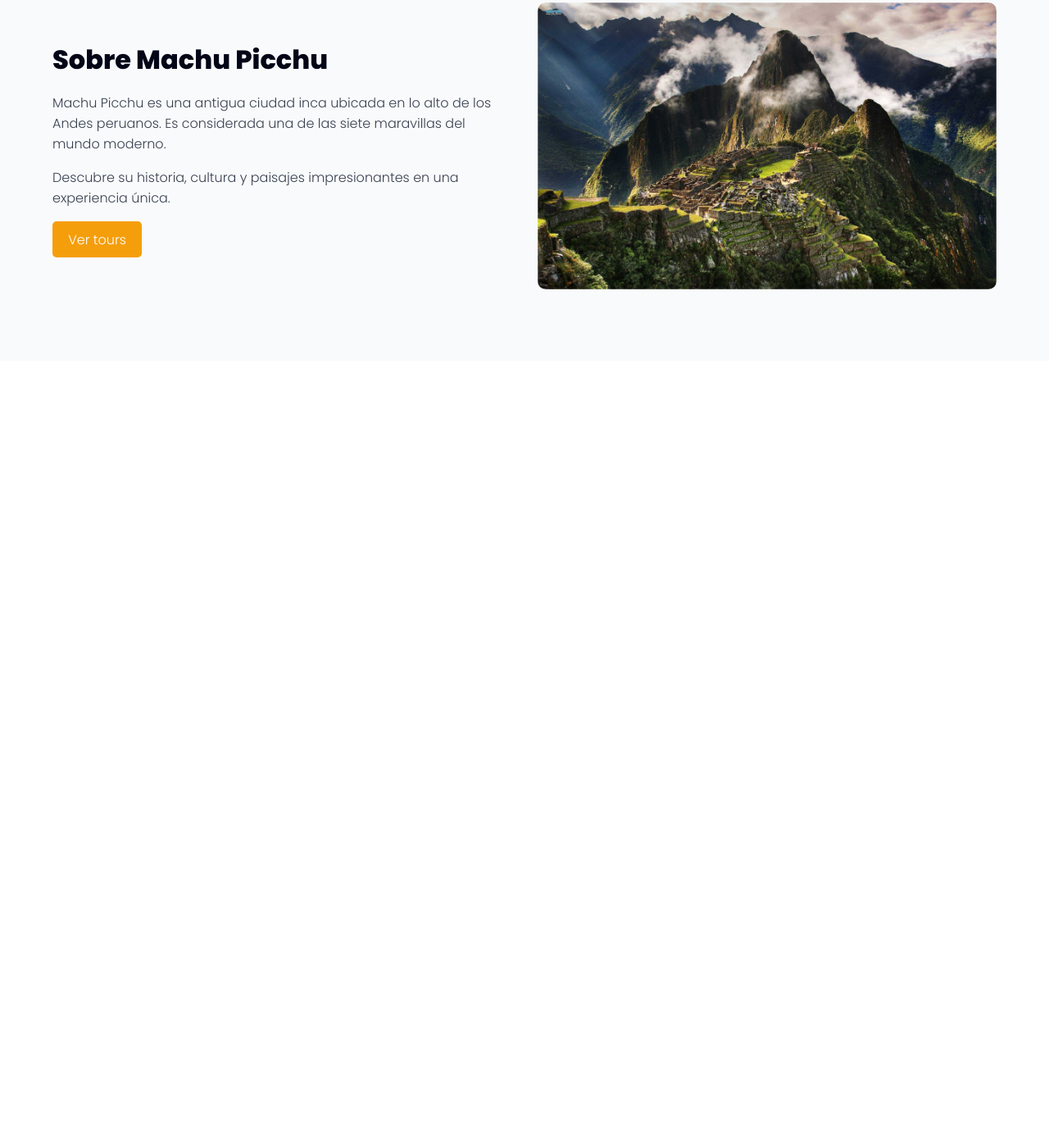
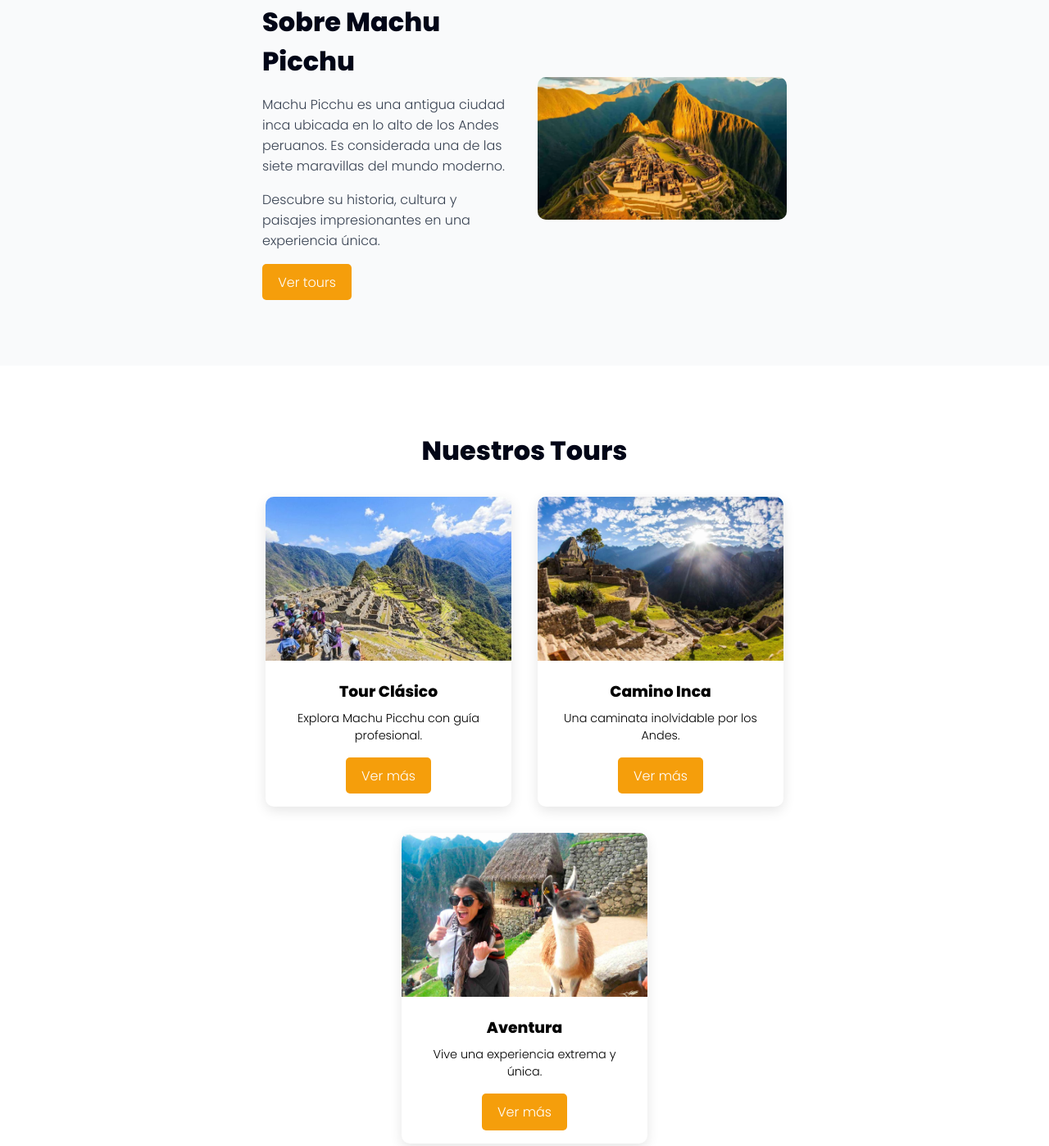
Before and after one commit to PabloBarz/turismo-machu-picchu, a plain HTML site: page index.html in a window 1280 px wide. Shown: the part 877-2275 px from the top of the page at 82% size. Before the commit the page ends 1317 px from the top, so only its background shows below. Drawn offline with Linux system fonts and the light colour scheme.

Commit message:
Agrege la seccion tours con cards

```diff
--- a/index.html
+++ b/index.html
@@ -67,7 +67,47 @@
           </div>
 
           <div class="about-img">
-            <img src="./img/machupichuu.jpg" alt="Machu Picchu" />
+            <img src="./img/sobre.webp" alt="Machu Picchu" />
+          </div>
+        </div>
+      </section>
+
+      <!-- ================= TOURS ================= -->
+      <section id="tours">
+        <h2 class="section-title">Nuestros Tours</h2>
+
+        <div class="tours-container">
+          <!-- CARD 1 -->
+          <div class="card">
+            <img src="./img/toursclasico.jpg" alt="Tour Machu Picchu" />
+
+            <div class="card-content">
+              <h3>Tour Clásico</h3>
+              <p>Explora Machu Picchu con guía profesional.</p>
+              <a href="#" class="btn">Ver más</a>
+            </div>
+          </div>
+
+          <!-- CARD 2 -->
+          <div class="card">
+            <img src="./img/caminoinca.jpg" alt="Camino Inca" />
+
+            <div class="card-content">
+              <h3>Camino Inca</h3>
+              <p>Una caminata inolvidable por los Andes.</p>
+              <a href="#" class="btn">Ver más</a>
+            </div>
+          </div>
+
+          <!-- CARD 3 -->
+          <div class="card">
+            <img src="./img/aventura.jpg" alt="Aventura" />
+
+            <div class="card-content">
+              <h3>Aventura</h3>
+              <p>Vive una experiencia extrema y única.</p>
+              <a href="#" class="btn">Ver más</a>
+            </div>
           </div>
         </div>
       </section>
--- a/style.css
+++ b/style.css
@@ -25,7 +25,7 @@ html {
   padding: 1.2rem 0;
   background: transparent;
   transition: background 0.3s ease;
-  color: white;
+  color: var(--light);
   z-index: 10;
 }
 
@@ -53,7 +53,7 @@ html {
 .menu a {
   font-size: 1.2rem;
   text-decoration: none;
-  color: white;
+  color: var(--light);
   font-weight: bold;
 }
 
@@ -124,7 +124,7 @@ html {
 
 /* ================= ABOUT ================= */
 #about {
-  padding: 5rem 5%;
+  padding: 5rem 25%;
   background: #f9fafb;
 }
 
@@ -161,3 +161,66 @@ html {
   width: 100%;
   border-radius: 10px;
 }
+
+/* ================= TOURS ================= */
+#tours {
+  padding: 5rem 25%;
+  background: var(--light);
+  text-align: center;
+}
+
+
+.section-title {
+  font-size: 2rem;
+  margin-bottom: 2rem;
+  color: var(--dark);
+}
+
+
+.tours-container {
+  display: flex;
+  gap: 2rem;
+  justify-content: center;
+  flex-wrap: wrap;
+}
+
+
+.card {
+  width: 300px;
+  border-radius: 10px;
+  overflow: hidden;
+  background: white;
+  box-shadow: 0 5px 15px rgba(0,0,0,0.1);
+  transition: transform 0.3s ease, box-shadow 0.3s ease;
+}
+
+.card:hover {
+  transform: translateY(-10px);
+  box-shadow: 0 10px 25px rgba(0,0,0,0.2);
+}
+
+
+.card img {
+  width: 100%;
+  height: 200px;
+  object-fit: cover;
+  transition: transform 0.3s ease;
+}
+
+.card:hover img {
+  transform: scale(1.1);
+}
+
+
+.card-content {
+  padding: 1rem;
+}
+
+.card-content h3 {
+  margin-bottom: 0.5rem;
+}
+
+.card-content p {
+  font-size: 0.9rem;
+  margin-bottom: 1rem;
+}
```
Also changed, not shown: img/aventura.jpg (added), img/caminoinca.jpg (added), img/sobre.webp (added), img/toursclasico.jpg (added).
